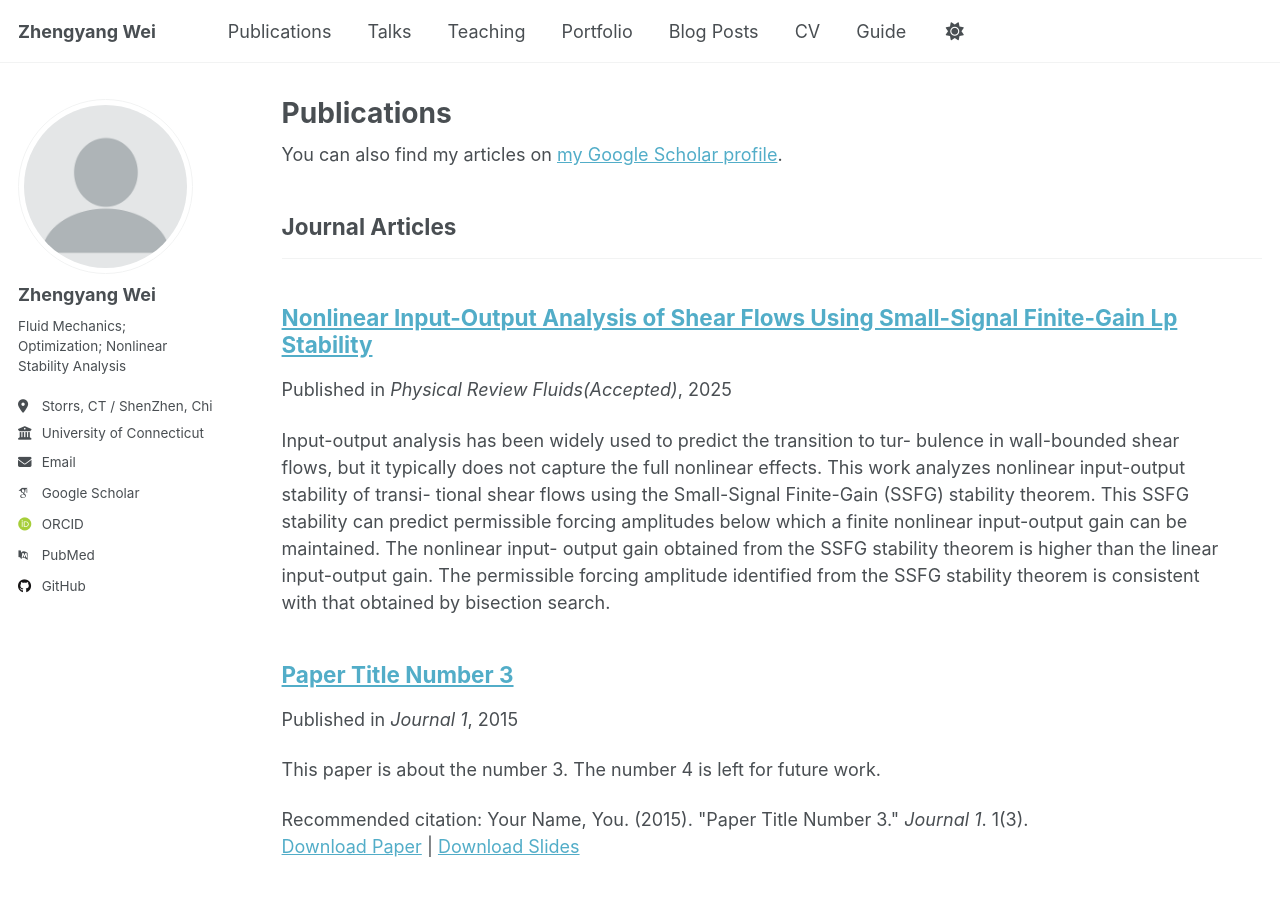
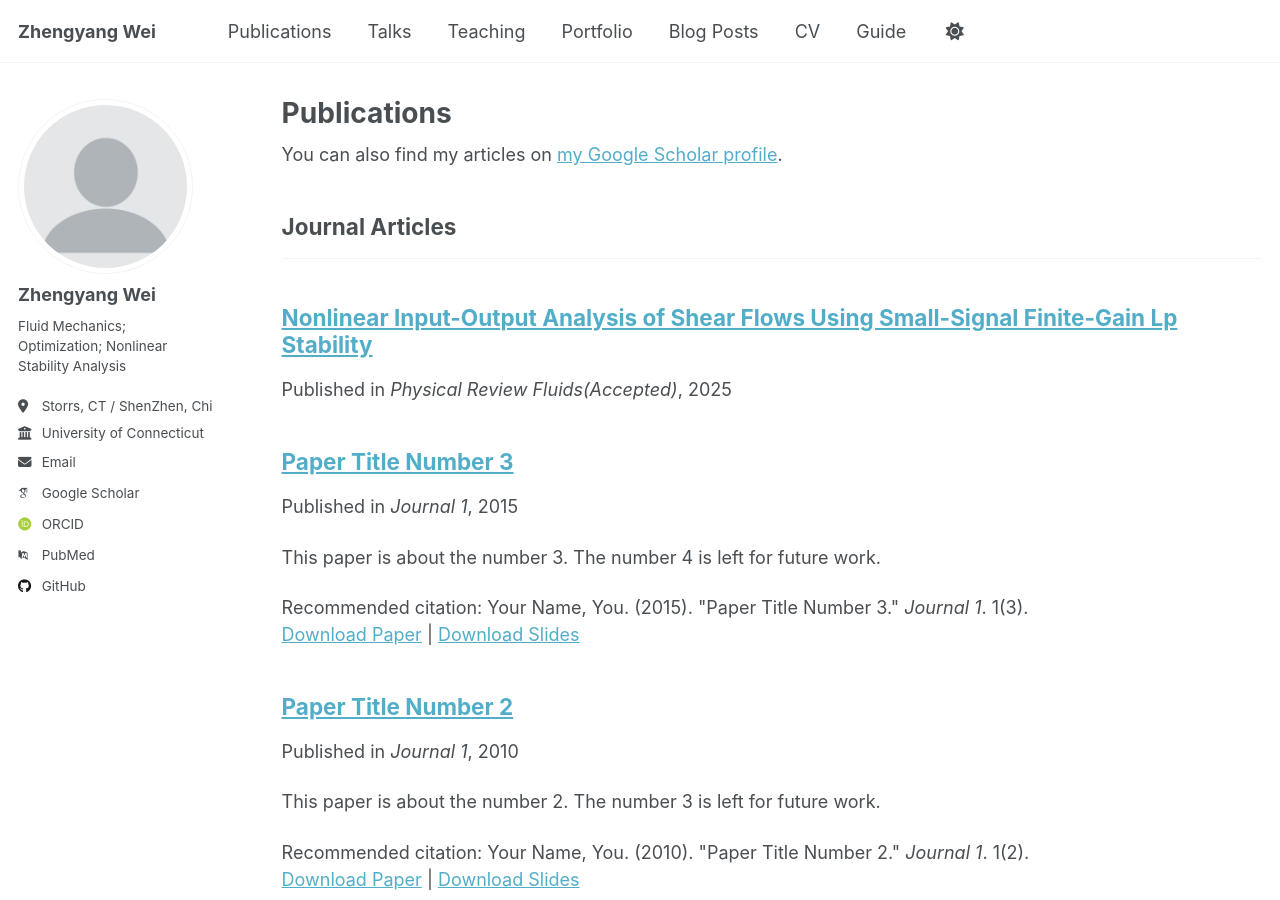
Before and after one commit to GNK48-WZY/gnk48-wzy.github.io, a Jekyll site: the page built from _pages/publications.html, in a window 1280 px wide and 900 px high. Built offline with Jekyll 4.4.1, drawn with Linux system fonts in a browser that asks for light colours; some web fonts are replaced.

Commit message:
Update 2025-10-02-paper-title-number-1.md

```diff
--- a/_publications/2025-10-02-paper-title-number-1.md
+++ b/_publications/2025-10-02-paper-title-number-1.md
@@ -5,14 +5,5 @@ category: manuscripts
 permalink: https://doi.org/10.1103/pmnc-sdl2
 Preprint: https://doi.org/10.48550/arXiv.2506.08129
 Data: https://github.com/GNK48-WZY/Nonlinear-I-O-Analysis-in-Shear-Flow.git
-excerpt: 'Input-output analysis has been widely used to predict the transition to tur-
-bulence in wall-bounded shear flows, but it typically does not capture the full
-nonlinear effects. This work analyzes nonlinear input-output stability of transi-
-tional shear flows using the Small-Signal Finite-Gain (SSFG) stability theorem.
-This SSFG stability can predict permissible forcing amplitudes below which
-a finite nonlinear input-output gain can be maintained. The nonlinear input-
-output gain obtained from the SSFG stability theorem is higher than the linear
-input-output gain. The permissible forcing amplitude identified from the SSFG
-stability theorem is consistent with that obtained by bisection search.'
 venue: 'Physical Review Fluids(Accepted)'
 ---
```
